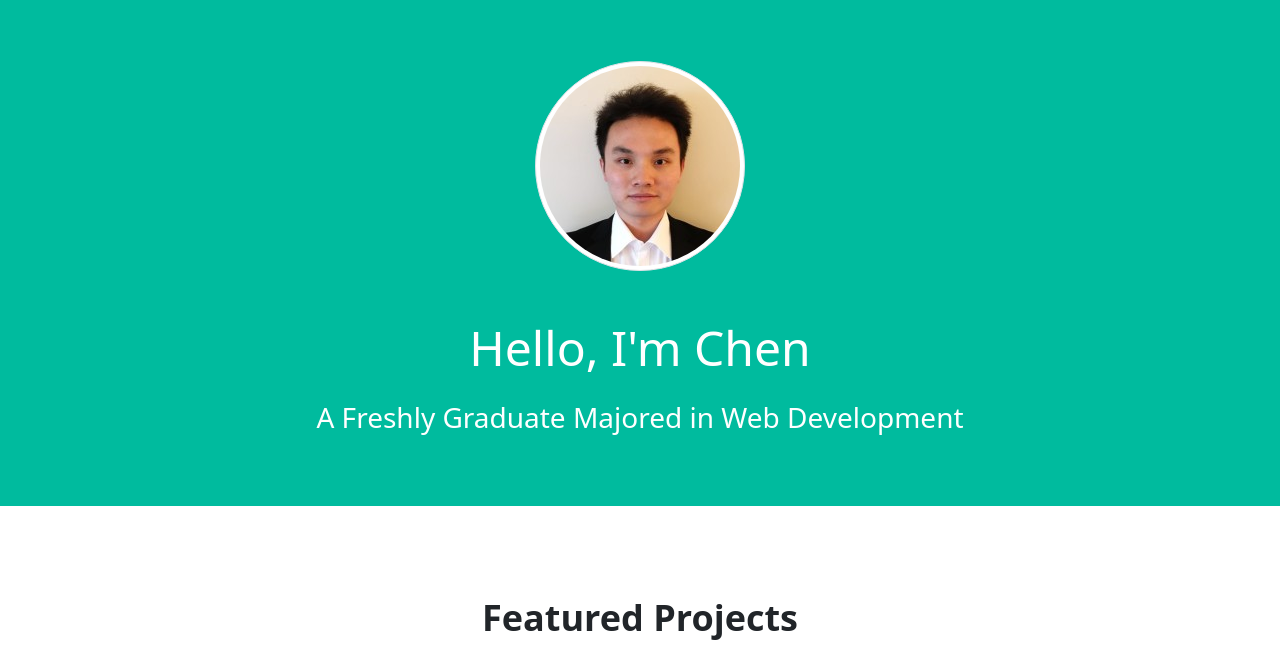
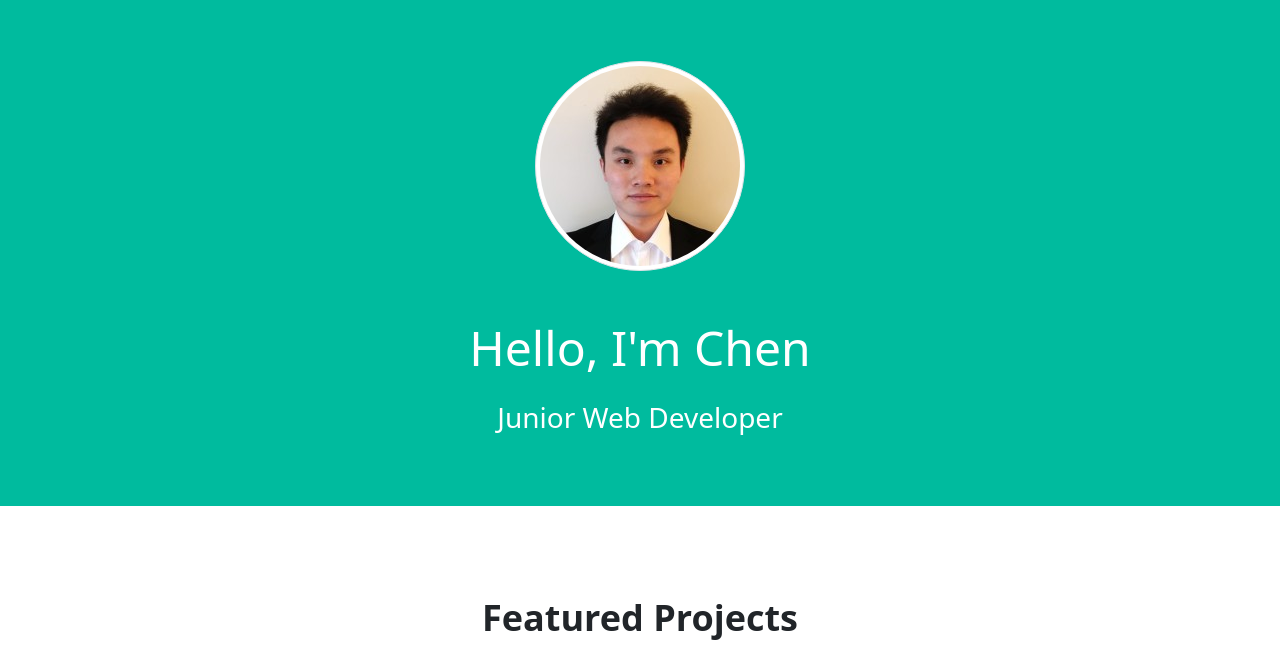
Before and after one commit to zengks/czsteven, a plain HTML site: page index.html in a window 1280 px wide. Shown: the part 95-750 px from the top of the page. Drawn offline with Linux system fonts and the light colour scheme.

Commit message:
Update index.html

```diff
--- a/index.html
+++ b/index.html
@@ -45,7 +45,7 @@
                 <h2 class="mb-4 display-5">
                     <b>Hello, I'm Chen</b>
                 </h2>
-                <h3>A Freshly Graduate Majored in Web Development</h3>
+                <h3>Junior Web Developer</h3>
             </div>
         </div>
     </div>
```
